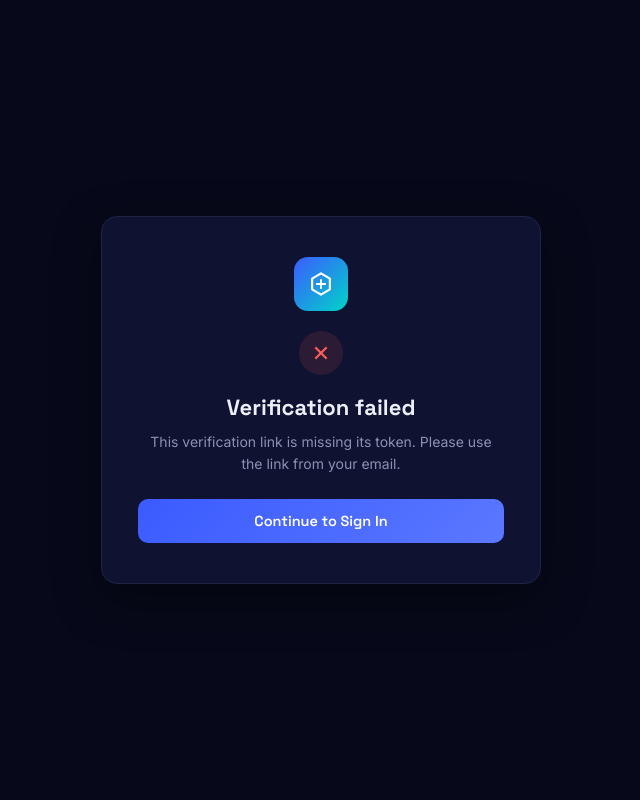
After one commit to TathyumSolutions/SAARTHI2.0, a Flask app: page /verify-email in a window 1280 px wide. The commit adds this page. Shown: the whole page, without its empty margins (319-959 px from the left). Run offline with Flask 3, Linux system fonts and the light colour scheme; parts of the project's set-up code (start-up, migrations or seed data) failed here and were passed over.

Commit message:
Fix dead LHS sidebar item on non-index pages, and overhaul signup UX
- base.html: "Configure New Model" in the LHS sidebar's AI & Models
  section was only ever wired up inside index.html's own script (via
  a modal that also only exists on that page), so clicking it from
  Settings, API Integrations, or any other page silently did nothing.
  Centralized the handler in base.html like the other shared sidebar
  fixes - it opens the modal where present, otherwise sends the user
  to the full Configure New Model page.
- saarthi_login.html: signup no longer blocks on an alert() popup;
  it switches to the Sign In tab and shows an inline confirmation
  instead, matching standard app UX. All other alert() validation/
  error messages on the form are now inline too. The Role dropdown
  on signup had transparent/borderless inline styles that made it
  effectively invisible against the dark background - restyled to
  match the rest of the form's inputs.
- Added email verification for new signups: registration now issues
  a signed expiring token, emails a verification link (via SMTP if
  configured, else logs the link for local dev), and login is
  blocked with a clear message + resend option until the address is
  verified. Pre-existing accounts are grandfathered in as verified so
  this doesn't lock anyone out. New /verify-email landing page and
  /api/auth/verify-email + /api/auth/resend-verification endpoints.

Co-Authored-By: Claude Sonnet 5 <noreply@anthropic.com>
Claude-Session: https://claude.ai/code/session_012VMHxWBNiE5bAvQak3Djze

```diff
--- a/app/routes/page_routes.py
+++ b/app/routes/page_routes.py
@@ -26,6 +26,11 @@ def index():
 def settings_page():
     """Settings page"""
     return render_template('settings.html')
+
+@bp.route('/verify-email')
+def verify_email_page():
+    """Landing page for the signup verification email link"""
+    return render_template('verify_email.html')
 
 @bp.route('/api_mode')
 def api_mode():
--- /dev/null
+++ b/app/templates/verify_email.html
@@ -0,0 +1,161 @@
+<!DOCTYPE html>
+<html lang="en">
+<head>
+  <meta charset="UTF-8" />
+  <meta name="viewport" content="width=device-width, initial-scale=1.0" />
+  <title>Saarthi — Verify Email</title>
+  <link rel="icon" type="image/svg+xml" href="{{ url_for('static', filename='favicon.svg') }}">
+  <link href="https://fonts.googleapis.com/css2?family=Inter:wght@300;400;500;600&family=Space+Grotesk:wght@500;600;700&display=swap" rel="stylesheet" />
+  <style>
+    *, *::before, *::after { box-sizing: border-box; margin: 0; padding: 0; }
+
+    :root {
+      --bg-deep:      #07091A;
+      --bg-card:      #0F1230;
+      --border:       #1F2348;
+      --accent:       #3B5BFF;
+      --accent-glow:  rgba(59,91,255,0.22);
+      --teal:         #00D4C8;
+      --text-hi:      #ECEEF8;
+      --text-mid:     #8D90B5;
+      --success:      #22D3A0;
+      --danger:       #FF5F57;
+    }
+
+    html, body { height: 100%; }
+
+    body {
+      font-family: 'Inter', sans-serif;
+      background: var(--bg-deep);
+      display: flex;
+      align-items: center;
+      justify-content: center;
+      min-height: 100vh;
+      padding: 24px;
+    }
+
+    .card {
+      width: 100%;
+      max-width: 440px;
+      background: var(--bg-card);
+      border: 1px solid var(--border);
+      border-radius: 16px;
+      padding: 40px 36px;
+      text-align: center;
+      box-shadow: 0 16px 48px rgba(0,0,0,0.4);
+    }
+
+    .brand-mark {
+      width: 54px; height: 54px;
+      border-radius: 14px;
+      margin: 0 auto 20px;
+      background: linear-gradient(135deg, var(--accent) 0%, var(--teal) 100%);
+      display: grid; place-items: center;
+    }
+
+    .icon {
+      width: 44px; height: 44px;
+      border-radius: 50%;
+      margin: 0 auto 18px;
+      display: grid; place-items: center;
+      font-size: 22px;
+    }
+    .icon.pending { background: rgba(139,144,181,0.12); color: var(--text-mid); }
+    .icon.success { background: rgba(34,211,160,0.12); color: var(--success); }
+    .icon.error   { background: rgba(255,95,87,0.12); color: var(--danger); }
+
+    h1 {
+      font-family: 'Space Grotesk', sans-serif;
+      font-size: 22px; font-weight: 700;
+      color: var(--text-hi);
+      margin-bottom: 10px;
+    }
+
+    p {
+      font-size: 14px;
+      color: var(--text-mid);
+      line-height: 1.6;
+      margin-bottom: 24px;
+    }
+
+    .btn-continue {
+      display: none;
+      width: 100%; padding: 13px;
+      border-radius: 10px; border: none;
+      background: linear-gradient(135deg, var(--accent) 0%, #5A78FF 100%);
+      color: #fff;
+      font-family: 'Space Grotesk', sans-serif;
+      font-size: 14.5px; font-weight: 600;
+      text-decoration: none;
+      cursor: pointer;
+    }
+    .btn-continue.show { display: inline-block; }
+
+    @keyframes spin { to { transform: rotate(360deg); } }
+    .spinner {
+      width: 22px; height: 22px;
+      border: 2.5px solid var(--border);
+      border-top-color: var(--accent);
+      border-radius: 50%;
+      margin: 0 auto 18px;
+      animation: spin 0.8s linear infinite;
+    }
+  </style>
+</head>
+<body>
+  <div class="card">
+    <div class="brand-mark">
+      <svg width="26" height="26" viewBox="0 0 22 22" fill="none">
+        <path d="M11 2L18.5 6.5V15.5L11 20L3.5 15.5V6.5L11 2Z" stroke="white" stroke-width="1.8" stroke-linejoin="round"/>
+        <path d="M7.5 11h7M11 7.5v7" stroke="white" stroke-width="1.6" stroke-linecap="round"/>
+      </svg>
+    </div>
+
+    <div class="spinner" id="spinner"></div>
+    <div class="icon" id="statusIcon" style="display:none;"></div>
+
+    <h1 id="statusTitle">Verifying your email…</h1>
+    <p id="statusMessage">Hang tight while we confirm your verification link.</p>
+
+    <a href="/" class="btn-continue" id="continueBtn">Continue to Sign In</a>
+  </div>
+
+  <script>
+    async function verify() {
+      const params = new URLSearchParams(window.location.search);
+      const token = params.get('token');
+
+      const spinner = document.getElementById('spinner');
+      const icon = document.getElementById('statusIcon');
+      const title = document.getElementById('statusTitle');
+      const message = document.getElementById('statusMessage');
+      const continueBtn = document.getElementById('continueBtn');
+
+      function finish(ok, text) {
+        spinner.style.display = 'none';
+        icon.style.display = 'grid';
+        icon.className = 'icon ' + (ok ? 'success' : 'error');
+        icon.textContent = ok ? '✓' : '✕';
+        title.textContent = ok ? 'Email verified' : 'Verification failed';
+        message.textContent = text;
+        continueBtn.classList.add('show');
+      }
+
+      if (!token) {
+        finish(false, 'This verification link is missing its token. Please use the link from your email.');
+        return;
+      }
+
+      try {
+        const res = await fetch('/api/auth/verify-email?token=' + encodeURIComponent(token));
+        const result = await res.json();
+        finish(res.ok && result.status === 'success', result.message || (res.ok ? 'Your email has been verified.' : 'Could not verify this link.'));
+      } catch (err) {
+        finish(false, 'Could not reach the server. Please try again in a moment.');
+      }
+    }
+
+    verify();
+  </script>
+</body>
+</html>
```
Also changed, not shown: app/routes/auth_routes.py (+118 -4 lines), app/services/auth_db__init__.py (+11 -0 lines), app/services/email_service.py (added, +65 -0 lines), app/templates/base.html (+22 -0 lines), app/templates/index.html (+3 -12 lines), app/templates/saarthi_login.html (+100 -12 lines).
